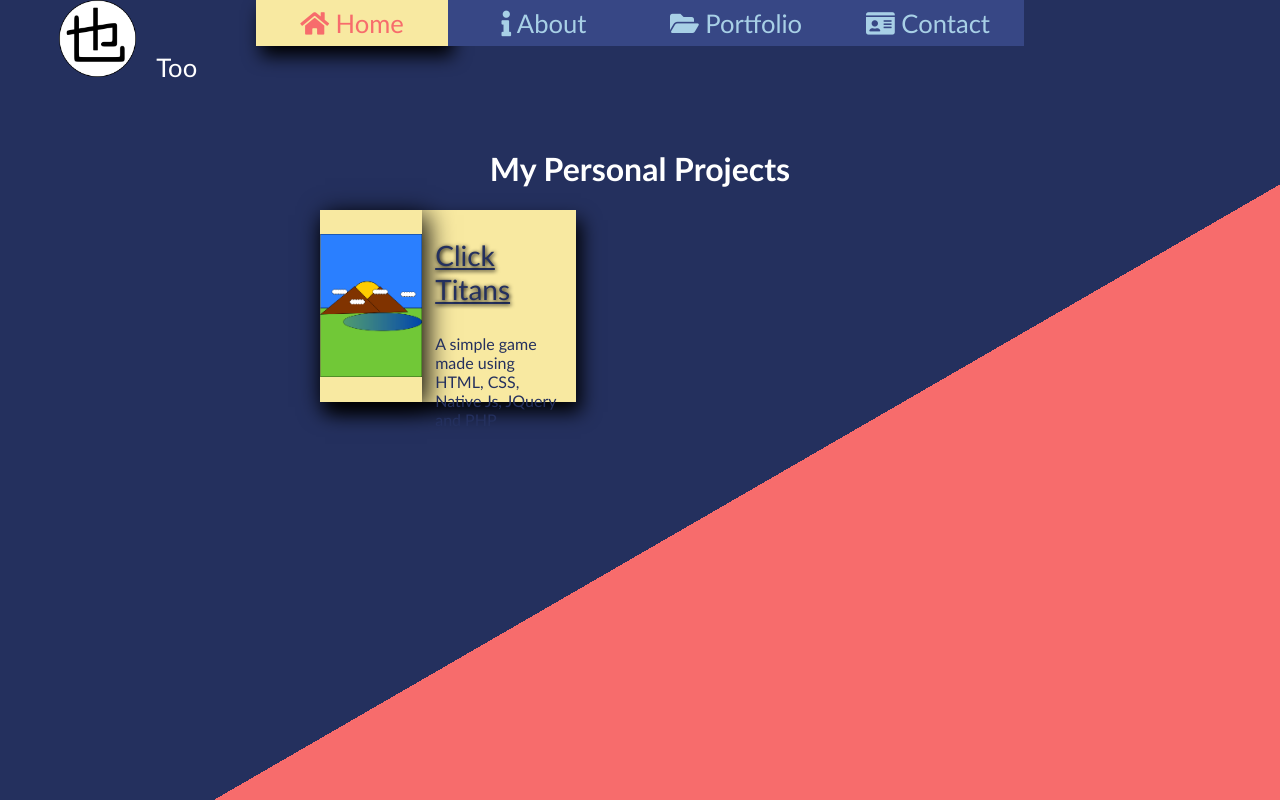
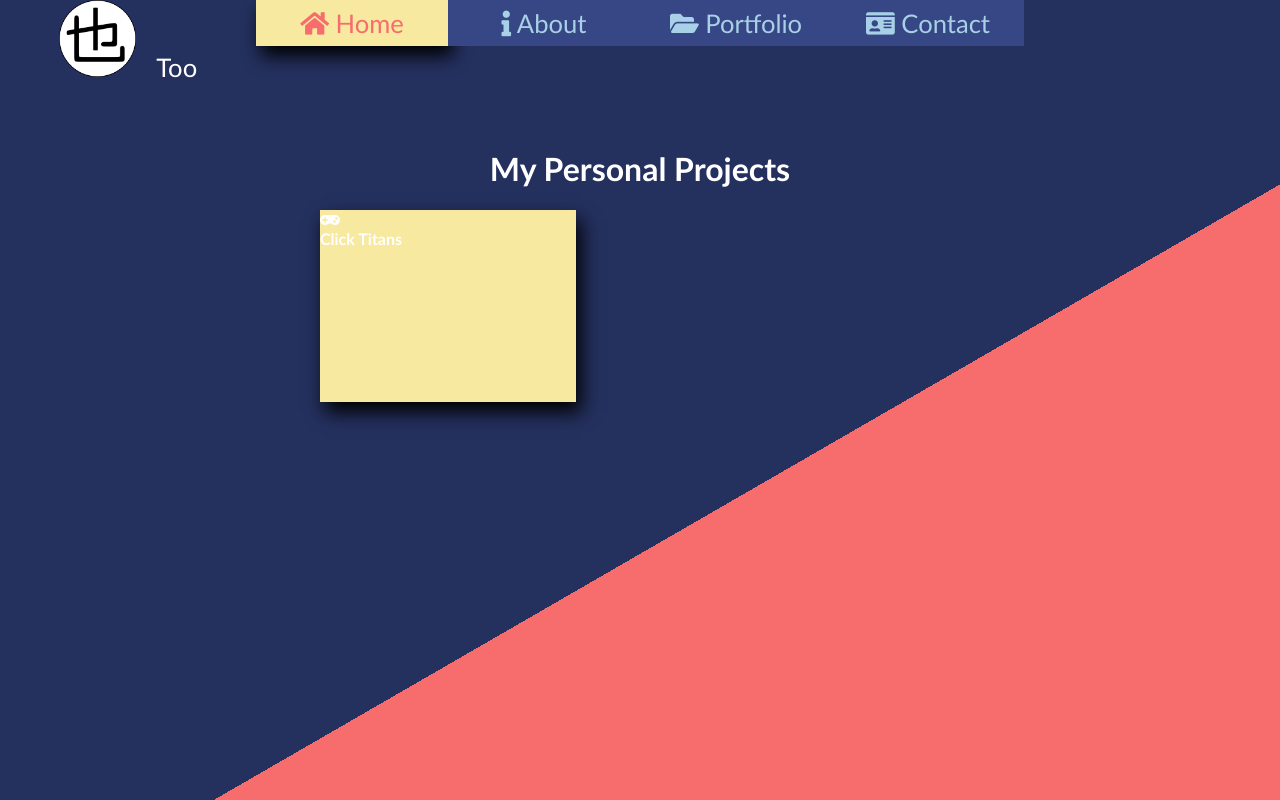
Before and after one commit to naseGaming/my-portfolio, a React (Create React App) app: page /my-portfolio/Portfolio in a window 1280 px wide. Built offline with nearby package versions, Linux system fonts and the light colour scheme.

Commit message:
Update Portfolio.js
Redesigned the page make it more simple

```diff
--- a/src/components/Portfolio.js
+++ b/src/components/Portfolio.js
@@ -2,6 +2,33 @@ import React from 'react'
 import './Portfolio.css'
 
 class Portfolio extends React.Component {
+	constructor(props) {
+		super(props)
+		this.state = {
+			clicktitans: false
+		}
+	}
+
+	onMouseover (e) {
+		this.setState({
+			clicktitans: true
+     	})
+   	}
+
+	onMouseout (e) {
+    	this.setState({
+			clicktitans: false
+    	})
+	}
+
+	showContent(app){
+		if(app === "ClickTitans") {
+			this.setState({
+				clicktitans: true
+			})
+		}
+	}
+
 	goTo(page) {
 		if(page === "ClickTitans") {
 			window.open("http://clicktitans.epizy.com/")
@@ -9,18 +36,39 @@ class Portfolio extends React.Component {
 	}
 
 	render() {
+		const cTContent = this.state.clicktitans
+		let content = ""
+
+		if(cTContent === false) {
+			content =
+					<div>
+						<div className = "Icon" >
+							<i className = "fas fa-gamepad"></i>
+						</div>
+						<div className = "title" >
+							<strong>Click Titans</strong>
+						</div>
+					</div>
+		}
+		else{
+			content =
+					<div>
+						<div className = "content" >
+							<p>A simple clicking game resembles tap titans made using HTML, Native Js, JQuery and PHP</p>
+						</div>
+						<div className = "button" >
+							<button className = "VisitApp" onClick = {() => this.goTo("ClickTitans")} >Visit</button>
+						</div>
+					</div>
+		}
+
 	  	return (
 			<div id="Portfolio" className = "animate__animated animate__fadeIn" >
 				<div id = "portfolio-content" >
 					<h1>My Personal Projects</h1>
-					<div id = "click-titans" className = "project">
-						<div id = "click-titans-left" className = "leftHalf">
-						</div>
-						<div className = "rightHalf">
-							<p className = "projectTitle" onClick = {() => this.goTo("ClickTitans")} >Click Titans</p>
-							<p className = "projectDescription">A simple game made using HTML, CSS, Native Js, JQuery and PHP</p>
-						</div>
-					</div>
+					<div onMouseEnter={this.onMouseover.bind(this)} onMouseLeave={this.onMouseout.bind(this)} className = "project" onClick = {() => this.showContent("ClickTitans")} >
+          				{content}
+          			</div>
 				</div>
 			</div>
 	  	)
```
